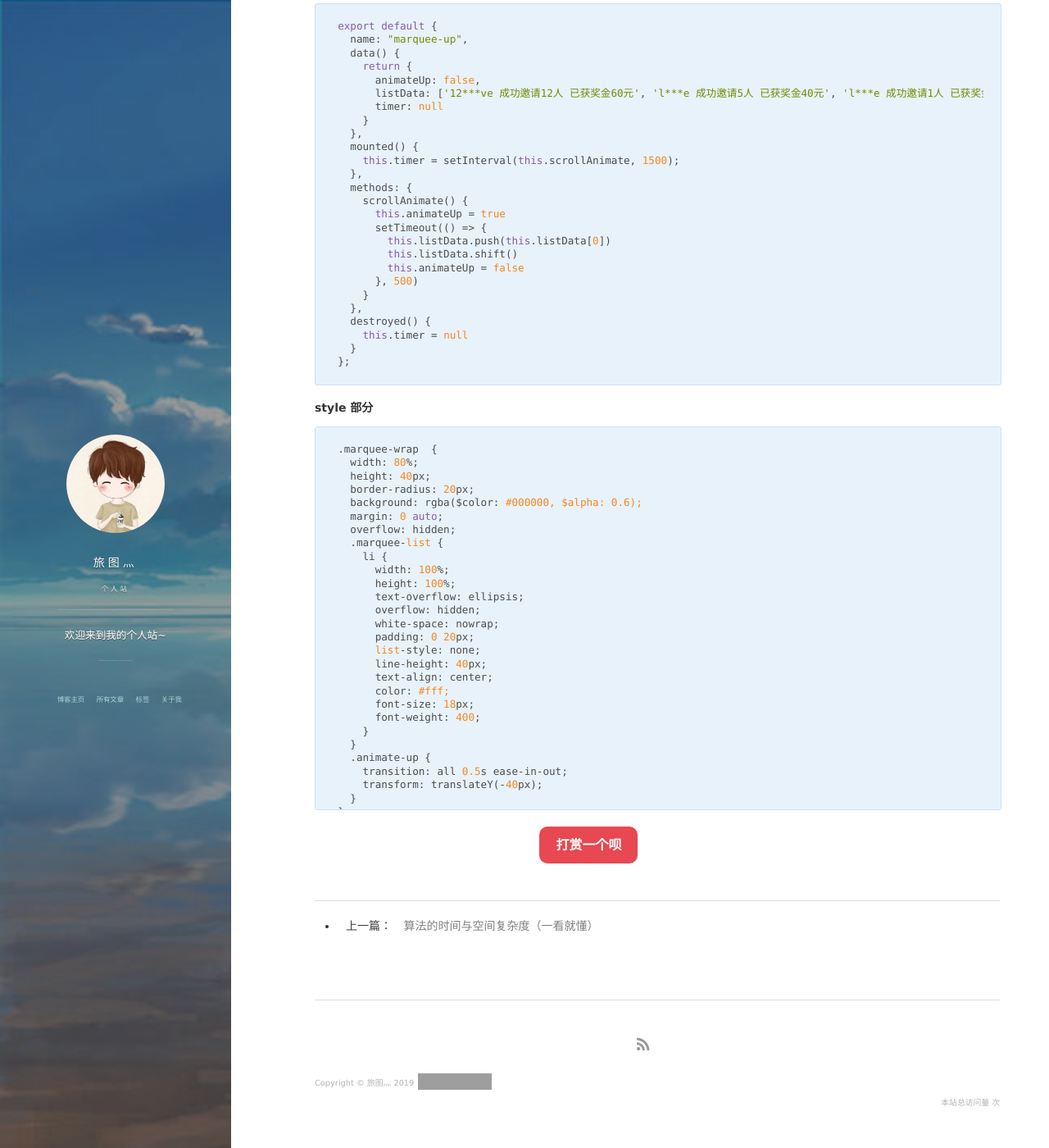
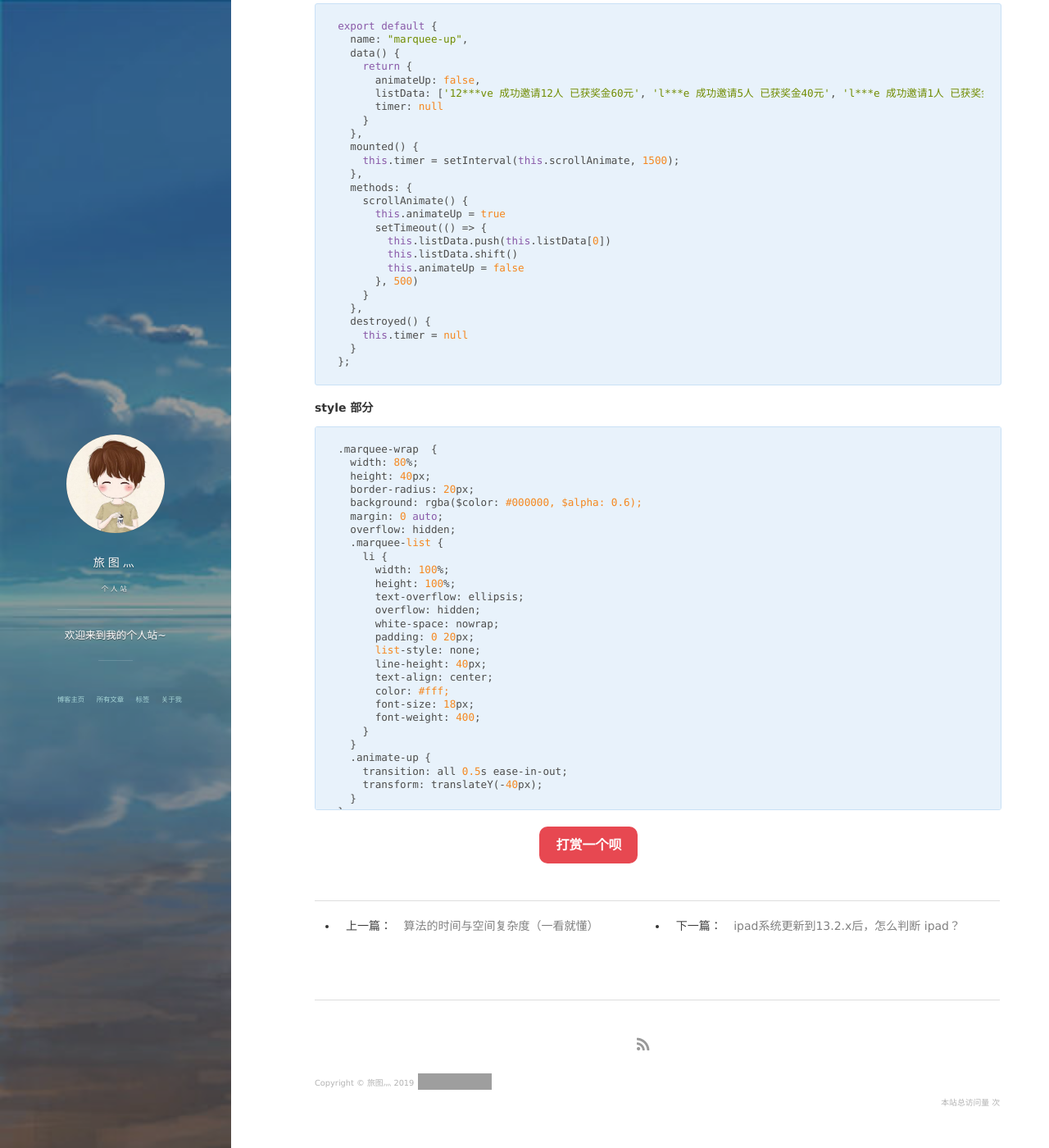
Before and after one commit to xwLyc/xwLyc.github.io, a Jekyll site: the page built from _posts/2019/2019-12-04-textscrolll.md, in a window 1280 px wide and 1400 px high, scrolled down 1070 px. Shown: the whole window at 82% size. Built offline with Jekyll 4.4.1, drawn with Linux system fonts in a browser that asks for light colours; nearby versions of some CDN libraries; comment, search, counter and statistics services are not loaded; some of the changed lines change nothing that is shown; grey boxes are pictures that could not be loaded.

Commit message:
ipad 13.2.x系统,判断ipad

```diff
--- a/_posts/2019/2019-12-04-textscrolll.md
+++ b/_posts/2019/2019-12-04-textscrolll.md
@@ -23,7 +23,7 @@
 
 因为vue是基于数据驱动的，所以，对我们开发者来说，直接操控数组，删除第一个数组数据，然后追加到数组后面就好了。
 
-点此查看[实现效果以及源码预览](https://codesandbox.io/s/crazy-hermann-s18jm?fontsize=14&hidenavigation=1&theme=dark)可以略过下面的内容
+点此查看[实现效果以及源码预览](https://codesandbox.io/s/vue-marquee-s18jm)可以略过下面的内容
 
 **template 部分**
 
--- /dev/null
+++ b/_posts/2019/2019-12-05-isIpad.md
@@ -0,0 +1,46 @@
+---
+layout: post
+title: "ipad系统更新到13.2.x后，怎么判断 ipad？"
+date: 2019-12-05
+description: "ipad系统更新到13.2.x后，怎么判断 ipad？"
+tag: javascript
+---
+
+
+#### 事情起因
+
+前端时间刚做完ipad兼容问题，本以为没问题了，然后又有客户反馈bug，
+
+仔细想了一下原因，可能是ipad判断失效了，问了客户ipad系统是 13.2.2版本，长时间等待升级....
+
+升级到13.2.3后，打印ipad `navigator.userAgent`字符串发现，里面熟悉的 /ipad字眼居然没了！！！
+
+打印数据如下，
+
+    "Mozilla/5.0 (Macintosh; Intel Mac OS X 10_15) AppleWebKit/605.1.15 (KHTML, like Gecko) Version/13.0.3 Safari/605.1.15"
+
+omg，跟pc端的safari浏览器一模一样了。。
+
+上个月ipad发布的新版本，也不通知一下！！估计会有大批前端开发人员遇到不知名bug，集体蒙圈 😂😂😂
+
+
+#### 解决方案
+
+蒙圈了半天，然后仔细对比了一下pc和ipad中safari的 `navigator` 的区别。还是发现了有一点不同的地方
+
+> **navigator.maxTouchPoints 返回当前设备能够支持的最大同时触摸的点数**
+
+ipad环境下打印 `navigator.maxTouchPoints`的数值是`5`
+
+pc环境下打印 `navigator.maxTouchPoints`的数值是`0`
+
+pc环境下，切换到移动端模式(Toggle device toolbar)，打印 `navigator.maxTouchPoints`的数值是`1`
+
+所以要判断ipad 的话，我是这么修改的
+
+    export function isIPad() {
+      // 兼容 ipad 13.2.x版本
+      return /iPad/.test(navigator.userAgent) || (/Mac/.test(navigator.userAgent) && navigator.maxTouchPoints > 0)
+    }
+
+客户等着，只能先这么解决，各位还有啥比较正统正规的方法，不吝赐教。
--- a/css/main.css
+++ b/css/main.css
@@ -156,7 +156,6 @@
   padding-top: 8px;
   padding-bottom: 8px;
   padding-left: 10px;
-  margin-left: 20px;
 
   font-family: "ff-tisa-web-pro-1", "ff-tisa-web-pro-2", "Lucida Grande", "Hiragino Sans GB", "Hiragino Sans GB W3", "Microsoft YaHei", "WenQuanYi Micro Hei", sans-serif;
   font-weight: lighter;
```
